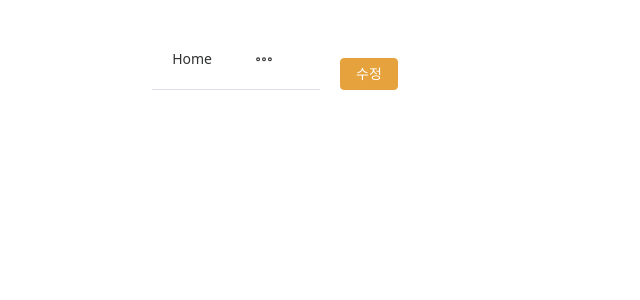
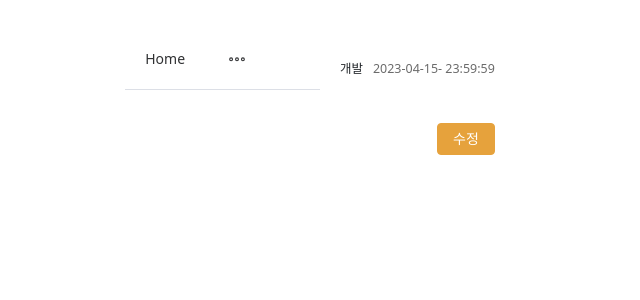
Before and after one commit to goodbyeyo/blog, a Vue app in the folder front/: page /read/1 in a window 1280 px wide. Shown: the top 300 px of the page, without its empty margins (320-960 px from the left). Built offline with nearby package versions, Linux system fonts and the light colour scheme; no server answers; a web font is replaced by a local one.

Commit message:
frontend code 정리

```diff
--- a/front/package.json
+++ b/front/package.json
@@ -36,6 +36,9 @@
     "eslint-plugin-vue": "^9.9.0",
     "npm-run-all": "^4.1.5",
     "prettier": "^2.8.4",
+    "saas": "^1.0.0",
+    "sass": "^1.62.0",
+    "scss": "^0.2.4",
     "start-server-and-test": "^2.0.0",
     "typescript": "~4.8.4",
     "vite": "^4.1.4",
--- a/front/src/App.vue
+++ b/front/src/App.vue
@@ -15,8 +15,8 @@ body {
   padding: 0;
   width: 100%;
   font-family: "Pretendard Variable", Pretendard, -apple-system, BlinkMacSystemFont, system-ui, Roboto, "Helvetica Neue", "Segoe UI", "Apple SD Gothic Neo", "Noto Sans KR", "Malgun Gothic", "Apple Color Emoji", "Segoe UI Emoji", "Segoe UI Symbol", sans-serif;
-  font-weight: 400;
-  line-height: 1.6;
+  /*font-weight: 400;
+  line-height: 1.6;*/
   color: #212529;
   text-align: left;
   background-color: #fff;}
--- a/front/src/components/Content.vue
+++ b/front/src/components/Content.vue
@@ -8,9 +8,7 @@
   </el-main>
 </template>
 
-<script setup lang="ts">
-  import {RouterView} from "vue-router";
-</script>
+<script setup lang="ts"></script>
 
 <style scoped>
   .content {
--- a/front/src/components/Header.vue
+++ b/front/src/components/Header.vue
@@ -1,20 +1,23 @@
 <template>
   <el-header class="header">
-    <el-menu mode="horizontal">
-      <el-menu-item index="1">Home</el-menu-item>
-      <el-menu-item index="2">글 작성</el-menu-item>
+    <el-menu mode="horizontal" router>
+      <el-menu-item index="/">Home</el-menu-item>
+      <el-menu-item index="/write">글 작성</el-menu-item>
     </el-menu>
   </el-header>
 </template>
 
-<script setup lang="ts"></script>
+<script setup lang="ts">
+import { RouterLink, RouterView } from 'vue-router'
+</script>
 
 <style scoped>
   .header {
     padding: 0;
     background-color: #B3C0D1;
     color: #333;
-    line-height: 60px;
+    height: 60px;
+    width: 100%;
   }
 
 </style>
--- a/front/src/views/EditView.vue
+++ b/front/src/views/EditView.vue
@@ -39,7 +39,7 @@ const edit = () => {
       <el-input v-model="post.content" />
     </div>
 
-    <div class="mt-2">
+    <div class="mt-2 flex justify-content-end">
       <el-button type="primary" @click="edit()"> 글 수정 완료</el-button>
     </div>
 </template>
--- a/front/src/views/HomeView.vue
+++ b/front/src/views/HomeView.vue
@@ -6,8 +6,7 @@ import {useRouter} from "vue-router";
 const router = useRouter()
 const posts = ref([ ]);
 
-axios.get('/api/posts?page=1&size=5')
-    .then((response) => {
+axios.get('/api/posts?page=1&size=5').then((response) => {
   console.log(response.data)
   response.data.forEach((r: any) => {
     posts.value.push(r)
@@ -25,26 +24,63 @@ const moveToRead = () => {
     <li v-for="post in posts" :key="post.id">
     <!-- a 태그를 사용하면 전체 태그를 불러오기때문에 리소스 낭비가 심하다 따라서 router-link 사용 -->
     <!--  <li v-for="post in posts" :key="post.id" @click="moveToRead()"> -->
-      <div>
+      <div class="title">
         <router-link :to="{ name: 'read', params: { postId: post.id } }">
           {{post.title}}
         </router-link>
       </div>
-      <div>
+      <div class="content">
           {{post.content}}
+      </div>
+
+      <div class="sub d-flex">
+        <div class="category">개발</div>
+        <div class="regDate">2021-08-01</div>
       </div>
     </li>
   </ul>
 </template>
 
-<style scoped>
+<style scoped lang="scss">
+ul {
+  list-style: none;
+  padding: 0;
 
   li {
-    margin-bottom: 1rem;
+    margin-bottom: 2rem;
+
+    .title {
+      a {
+        font-size: 1.1rem;
+        color: #383838;
+        text-decoration: none;
       }
 
-  li:last-child {
+      &:hover {
+        text-decoration: underline;
+      }
+    }
+
+    .content {
+      font-size: 0.85rem;
+      margin-top: 8px;
+      line-height: 1.4;
+      color: #7e7e7e;
+    }
+
+    &:last-child {
       margin-bottom: 0;
     }
 
+    .sub {
+      margin-top: 8px;
+      font-size: 0.78rem;
+
+      .regDate {
+        margin-left: 10px;
+        color: #6b6b6b;
+      }
+    }
+  }
+}
 </style>
--- a/front/src/views/ReadView.vue
+++ b/front/src/views/ReadView.vue
@@ -33,7 +33,54 @@ onMounted(() => {
 </script>
 
 <template>
-  <h2> {{ post.title }}</h2>
-  <div>{{ post.content }}</div>
-  <el-button type="warning" @click="moveToEdit()">수정</el-button>
+  <el-row>
+    <el-col>
+      <h2 class="title"> {{ post.title }}</h2>
+      <div class="sub d-flex">
+          <div class="category">개발</div>
+          <div class="regDate">2023-04-15- 23:59:59</div>
+      </div>
+    </el-col>
+  </el-row>
+
+  <el-row class="mt-3">
+      <el-col>
+      <div class="content"> {{ post.content}} </div>
+    </el-col>
+  </el-row>
+
+  <el-row class="mt-3">
+    <el-col>
+      <div class="d-flex justify-content-end">
+        <el-button type="warning" @click="moveToEdit()">수정</el-button>
+      </div>
+    </el-col>
+  </el-row>
 </template>
+
+<style scoped lang="scss">
+.title {
+  font-size: 1.6rem;
+  font-weight: 600;
+  color: #383838;
+  margin: 0;
+}
+
+.sub {
+  margin-top: 10px;
+  font-size: 0.78rem;
+
+  .regDate {
+    margin-left: 10px;
+    color: #6b6b6b;
+  }
+}
+
+.content {
+  font-size: 0.95rem;
+  margin-top: 12px;
+  color: #616161;
+  white-space: break-spaces;
+  line-height: 1.5;
+}
+</style>
--- a/front/src/views/WriteView.vue
+++ b/front/src/views/WriteView.vue
@@ -23,19 +23,17 @@ const write = () => {
 <template>
   <div>
     <el-input v-model="title" placeholder="제목을 입력하세요" />
+  </div>
 
-    <div>
-      <div>
-        <el-input type="textarea" v-model="content" rows="15" placeholder="내용을 입력하세요" />
-      </div>
+  <div class="mt-2">
+    <el-input type="textarea" v-model="content" rows="15" placeholder="내용을 입력하세요" />
+  </div>
 
-      <div>
+  <div class="mt-2">
+      <div class="d-flex justify-content-end">
         <el-button type="primary" @click="write()"> 글 작성 완료</el-button>
       </div>
-    </div>
   </div>
 </template>
 
-<style>
-
-</style>
+<style></style>
```
Also changed, not shown: 1 other file (tests, documents, lock files or other folders). Lines whose indentation alone changed are shown as unchanged.
